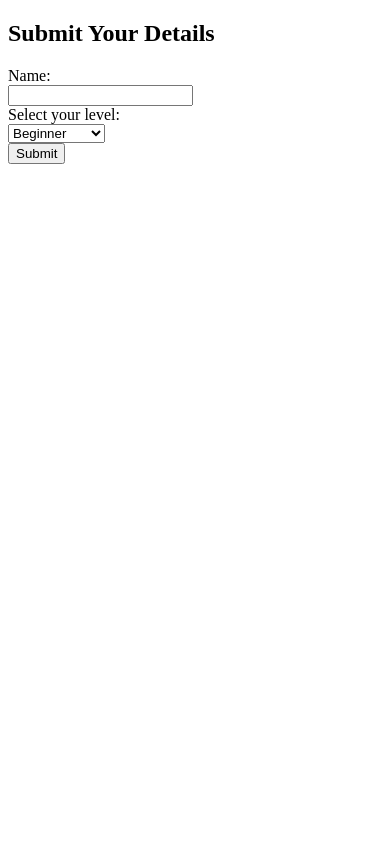
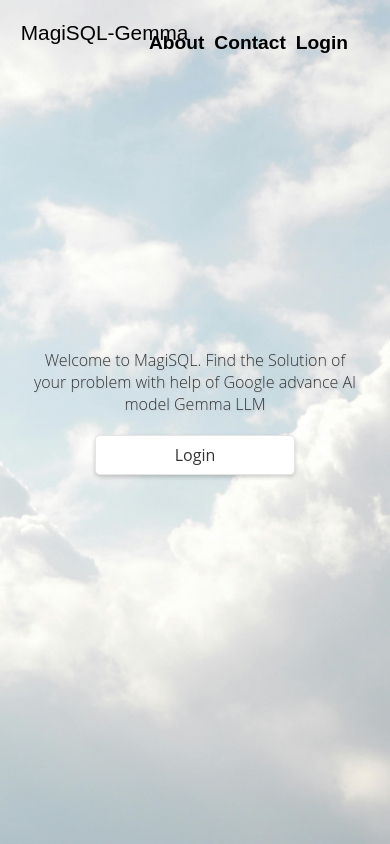
Before and after one commit to PravinTiwari023/MagiSQL-Gemma, a Flask app: page / in a window 390 px wide. Run offline with Flask 3, Linux system fonts and the light colour scheme.

Commit message:
Dev-PT: Developed front-end

```diff
--- a/main.py
+++ b/main.py
@@ -30,9 +30,9 @@ def perform_login():
         # Store the user's id token in the session
         user_id = user['localId']
         session['user_id'] = user_id
-        return 'Login successful. Welcome, ' + email
+        return render_template('home.html')
     except:
-        return 'Invalid email or password'
+        return render_template('login.html', message='Email does not exists')
 
 @app.route('/register', methods=['POST'])
 def perform_register():
@@ -41,9 +41,9 @@ def perform_register():
 
     try:
         user = auth.create_user_with_email_and_password(email, password)
-        return 'User successfully registered with email: ' + email
+        return render_template('login.html', message='Register successful.')
     except:
-        return 'Email already exists or password is too weak'
+        return render_template('register.html', message='Email already exists')
 
 @app.route('/submit', methods=['POST'])
 def save_data():
--- /dev/null
+++ b/static/css/style_landing.css
@@ -0,0 +1,148 @@
+/* General Reset */
+* {
+  margin: 0;
+  padding: 0;
+  box-sizing: border-box;
+}
+
+body {
+  font-family: 'Arial', sans-serif;
+  background: url('/static/media/pexels-photo.jpg') no-repeat center center fixed;
+  background-size: cover;
+  display: flex;
+  justify-content: center;
+  align-items: center;
+  padding: 10px; /* Padding for smaller screens */
+}
+
+/* Header Styling */
+header {
+  display: flex;
+  justify-content: space-between;
+  align-items: center;
+  margin-bottom: 20px; /* Adjust as per your design */
+}
+
+/* Logo and navigation styling */
+.logo {
+  font-size: 2em;
+  position: absolute;
+  top: 1em;
+  left: 1em;
+}
+
+nav ul {
+  list-style: none;
+  position: absolute;
+  top: 2em;
+  right: 2em;
+  display: flex;
+}
+
+nav ul li {
+  margin-right: 20px;
+}
+
+nav a {
+  text-decoration: none;
+  color: #000;
+  font-weight: bold;
+  font-size: 1.2rem;
+}
+
+/* Main Content Styling */
+main .welcome {
+  text-align: center;
+  flex-grow: 1;
+  display: flex;
+  flex-direction: column;
+  justify-content: center;
+  align-items: center; /* Center horizontally */
+  height: calc(100vh - 40px); /* Adjust height taking into account header and footer */
+  color: #333; /* Dark text color as seen in the image */
+  font-family: 'Open Sans', sans-serif; /* Example font, replace with your choice */
+  padding: 20px;
+  background: transparent; /* Semi-transparent background for readability */
+  margin: auto; /* Centering the welcome message vertically */
+  max-width: 960px; /* Maximum width of the welcome container */
+  border-radius: 10px; /* Rounded corners as seen in the image */
+  box-shadow: transparent; /* Soft shadow for depth */
+}
+
+main .welcome p {
+  margin-bottom: 20px; /* Adjust as per your design */
+  font-size: 1.5rem; /* Larger font size for visibility */
+  font-weight: 300; /* Lighter font-weight for a modern look */
+  text-shadow: 1px 1px 2px rgba(0, 0, 0, 0.1); /* Subtle text shadow for depth */
+}
+
+/* Login Button Styling */
+.login-button {
+  display: block; /* Make the button a block to center it */
+  padding: 10px 20px;
+  border: none;
+  background-color: #ffffff; /* White button background */
+  color: #333; /* Color of the button text */
+  text-decoration: none;
+  border-radius: 5px;
+  font-size: 1rem;
+  cursor: pointer;
+  transition: all 0.3s ease;
+  text-align: center; /* Center text within the button */
+  width: 200px; /* Set a fixed width for the button */
+  margin: 0 auto; /* Center the button horizontally */
+  box-shadow: 0 2px 4px rgba(0, 0, 0, 0.2); /* Shadow for the button */
+  border: 1px solid rgba(0, 0, 0, 0.1); /* Subtle border */
+}
+
+.login-button:hover {
+  background-color: #f8f8f8; /* Slightly darker on hover for interaction feedback */
+  box-shadow: 0 4px 8px rgba(0, 0, 0, 0.2); /* Larger shadow on hover for depth */
+}
+
+/* Responsive Styling */
+@media (max-width: 768px) {
+  .logo {
+    font-size: 1.5rem;
+  }
+
+  nav ul li {
+    margin-right: 15px;
+  }
+
+  main .welcome p {
+    font-size:
+1.2rem; /* Slightly smaller font on tablet */
+}
+
+@media (max-width: 480px) {
+header {
+flex-direction: column;
+align-items: flex-start;
+}
+
+.logo {
+font-size: 1.3rem;
+}
+
+nav {
+align-self: center;
+margin-top: 10px;
+}
+
+nav ul li {
+margin-right: 10px;
+}
+
+main .welcome {
+padding: 0 20px; /* Add padding on smaller screens */
+}
+
+main .welcome p {
+font-size: 1rem; /* Smaller font on mobile */
+}
+
+.login-button {
+padding: 8px 16px; /* Slightly smaller button on mobile */
+}
+}
--- a/templates/index.html
+++ b/templates/index.html
@@ -2,20 +2,26 @@
 <html lang="en">
 <head>
     <meta charset="UTF-8">
-    <title>Submit Data</title>
+    <meta name="viewport" content="width=device-width, initial-scale=1.0">
+    <title>Welcome to MagiSQL</title>
+    <link rel="stylesheet" href="{{ url_for('static', filename='css/style_landing.css') }}">
 </head>
 <body>
-    <h2>Submit Your Details</h2>
-    <form action="/submit" method="post">
-        <label for="name">Name:</label><br>
-        <input type="text" id="name" name="name" required><br>
-        <label for="level">Select your level:</label><br>
-        <select id="level" name="level" required>
-            <option value="beginner">Beginner</option>
-            <option value="intermediate">Intermediate</option>
-            <option value="expert">Expert</option>
-        </select><br>
-        <input type="submit" value="Submit">
-    </form>
+    <header>
+        <div class="logo">MagiSQL-Gemma</div>
+        <nav>
+            <ul>
+                <li><a href="/about">About</a></li>
+                <li><a href="/contact">Contact</a></li>
+                <li><a href="/login">Login</a></li>
+            </ul>
+        </nav>
+    </header>
+    <main>
+        <section class="welcome">
+            <p>Welcome to MagiSQL. Find the Solution of your problem with help of Google advance AI model Gemma LLM</p>
+            <a href="/login" class="login-button">Login</a>
+        </section>
+    </main>
 </body>
 </html>
```
Also changed, not shown: static/css/style_auth.css (added, +170 -0 lines), static/css/style_home.css (added, +124 -0 lines), static/js/main.js (added, +7 -0 lines), templates/home.html (added, +39 -0 lines), templates/login.html (+19 -0 lines), templates/register.html (+20 -0 lines), static/index.css (deleted), static/media/chatgpt-favicon.png (added), static/media/chatgpt-icon.png (added), static/media/pexels-photo.jpg (added), static/media/send-message-icon.png (added), static/media/user-icon.png (added).
